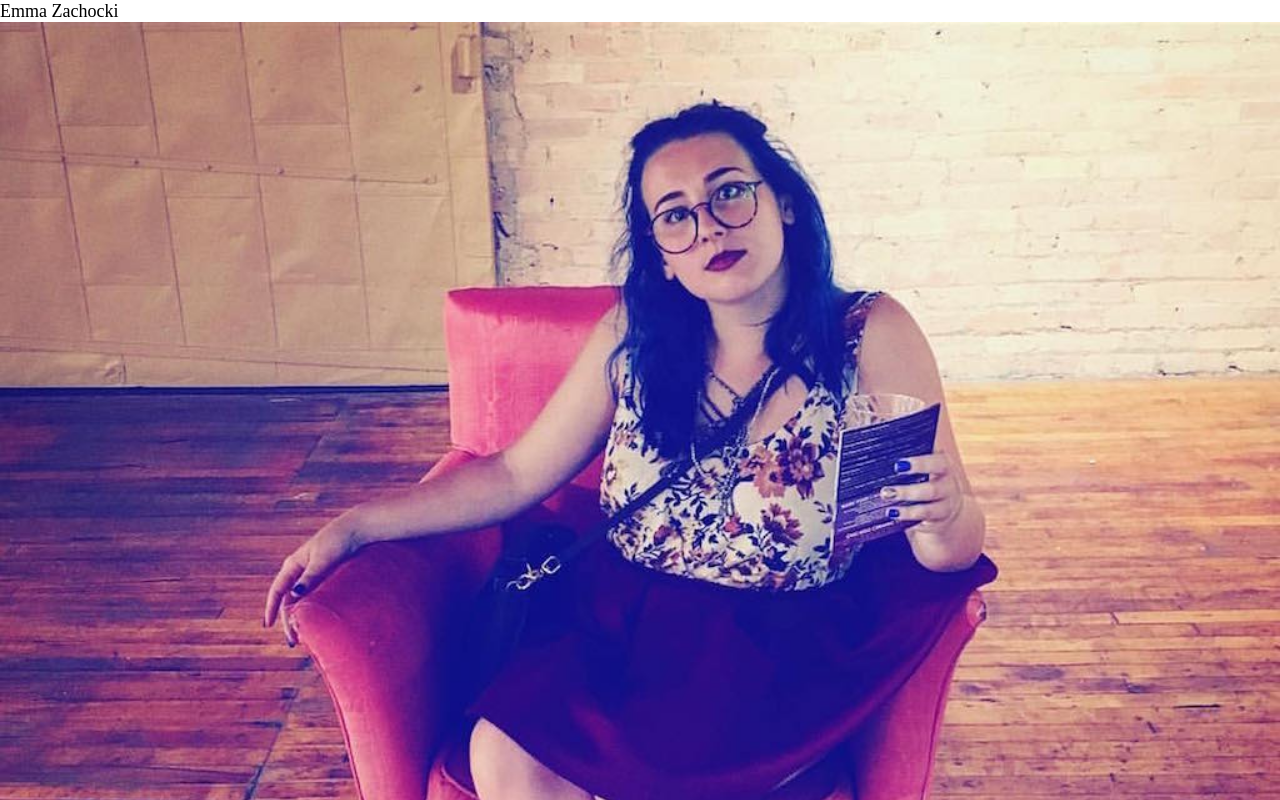
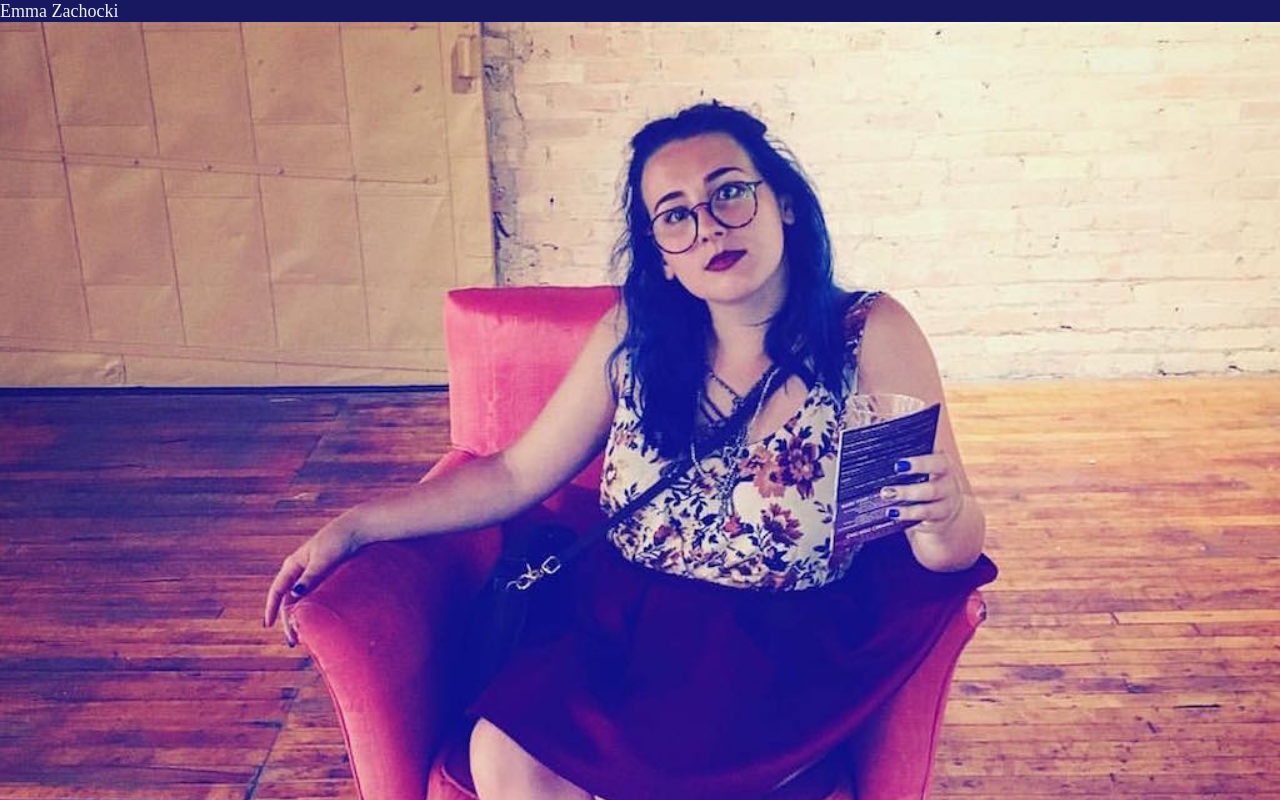
Before and after one commit to ezachock/Project-2, a plain HTML site: page index.html in a window 1280 px wide. Shown: the top 800 px of the page. Drawn offline with Linux system fonts and the light colour scheme.

Commit message:
add test to background and text color

```diff
--- a/screen.css
+++ b/screen.css
@@ -16,7 +16,9 @@ a,abbr,acronym,address,applet,article,aside,audio,b,big,blockquote,body,canvas,c
 */
 
 
-body {
+html {
   font-size: 1.125em; /* 18px */
   line-height: 1.222em; /* 22px = 1 gridline*/
+  background-color: #181860;
+  color: #F0F0F0;
 }
```
